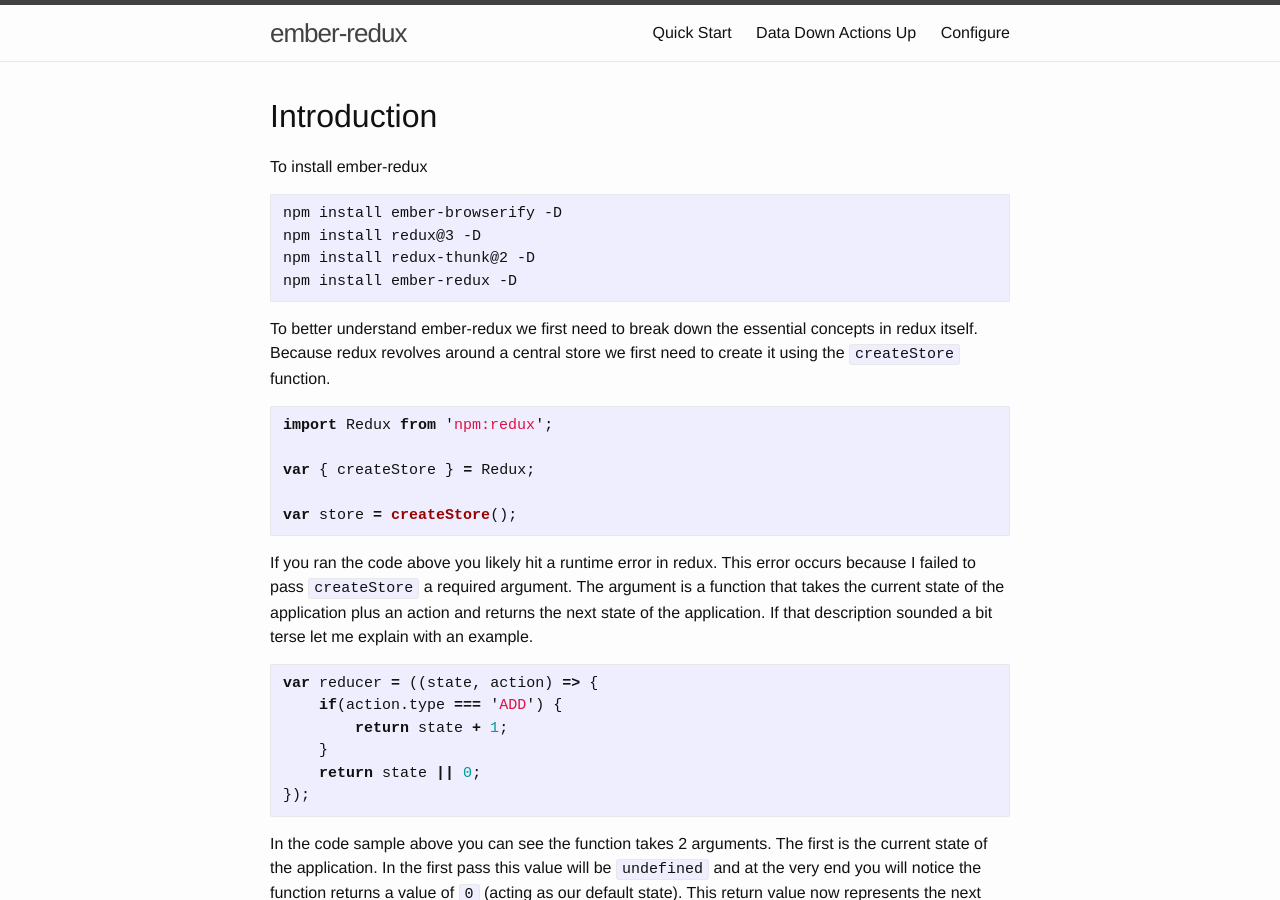
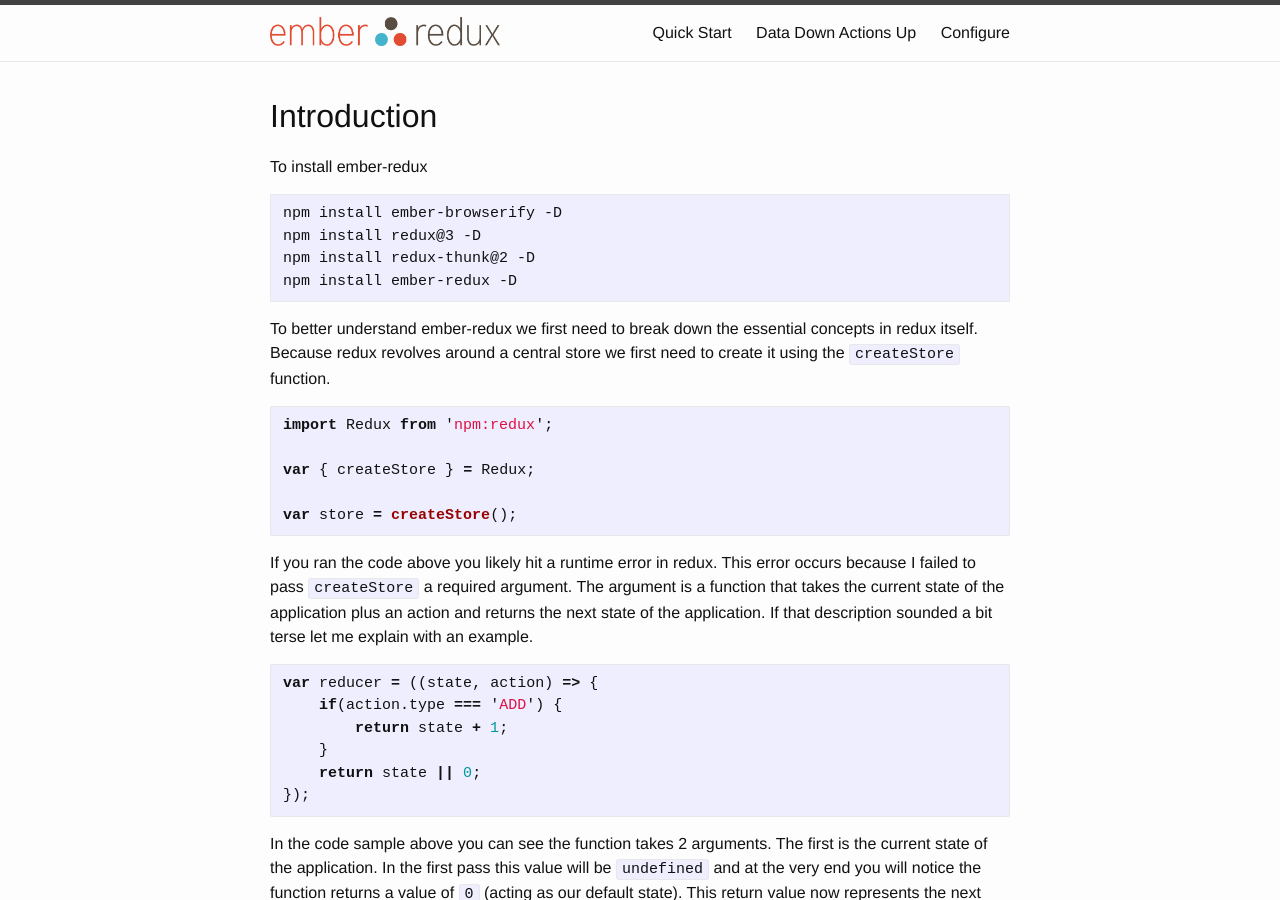
Before and after one commit to ember-redux/ember-redux, a Jekyll site: the page built from index.html, in a window 1280 px wide and 900 px high. Built offline with Jekyll 4.4.1, drawn with Linux system fonts in a browser that asks for light colours.

Commit message:
added legit logo

```diff
--- a/_includes/header.html
+++ b/_includes/header.html
@@ -2,7 +2,7 @@
 
   <div class="wrapper">
 
-    <a class="site-title" href="{{ site.baseurl }}/">{{ site.title }}</a>
+    <img class="ember-redux-logo" src="{{ site.baseurl}}/public/images/emberredux.png" width="230" height="29" style="margin-top: 12px;" title="ember-redux">
 
     <nav class="site-nav">
       <a href="#" class="menu-icon">
```
Also changed, not shown: public/images/emberredux.png (added).
